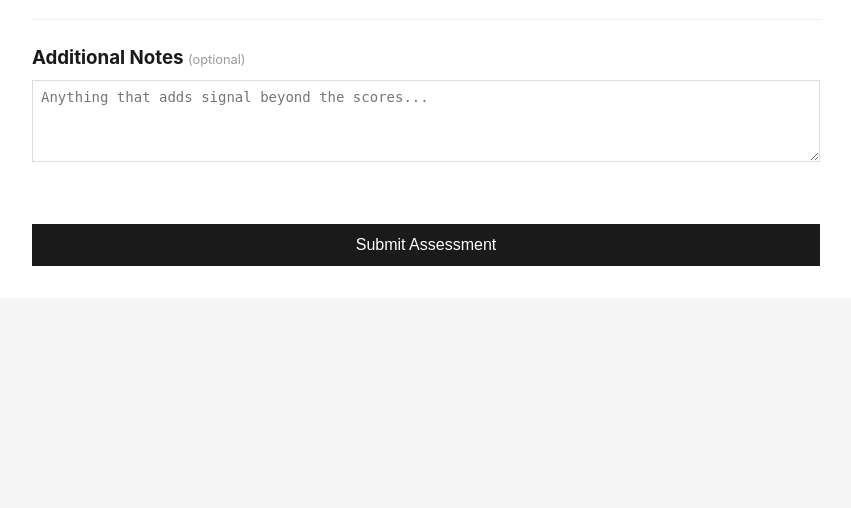
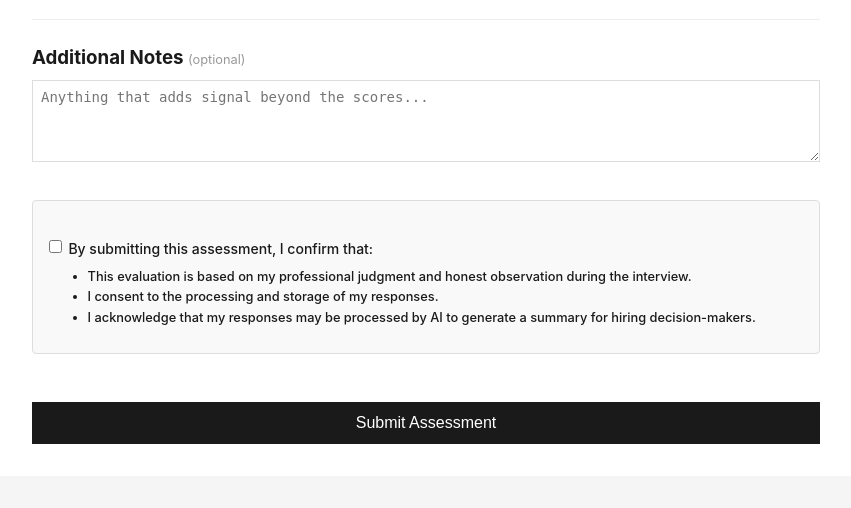
Before and after one commit to raclaws/interview-general, a FastAPI app: template templates/interview_form.html in a window 1280 px wide. Shown: the part 314-822 px from the top of the page, without its empty margins (214-1065 px from the left). Before the commit the page ends 580 px from the top, so only its background shows below. Run offline with FastAPI, Linux system fonts and the light colour scheme; the template is opened without the code that fills it, so the values that code supplies are empty.

Commit message:
Add minor features: cancel, default template, copy link, consent
- Cancel interview: hard cancel with "cancelled" status, tokens invalidated
- Default template setting: admin can switch default from templates page
- Copy token link: one-click clipboard copy on session detail page
- Consent prompt: full data+AI disclosure checkbox required before submission

Co-Authored-By: Claude Opus 4 <noreply@anthropic.com>

```diff
--- a/app/routes/interview.py
+++ b/app/routes/interview.py
@@ -26,6 +26,8 @@ async def interview_form(request: Request, token: str, db: Session = Depends(get
         return RedirectResponse(f"/i/{token}/done", status_code=303)
 
     session = db.get(InterviewSession, interviewer.session_id)
+    if session.status == "cancelled":
+        return HTMLResponse("This session has been cancelled.", status_code=410)
     template = db.get(Template, session.template_id) if session.template_id else None
     sections = []
     if session.template_id:
@@ -54,6 +56,8 @@ async def interview_submit(
         return HTMLResponse("This session has already been submitted.", status_code=400)
 
     session = db.get(InterviewSession, interviewer.session_id)
+    if session.status == "cancelled":
+        return HTMLResponse("This session has been cancelled.", status_code=410)
     sections = []
     if session.template_id:
         sections = db.exec(
--- a/static/style.css
+++ b/static/style.css
@@ -56,6 +56,7 @@ th { background: #f9f9f9; font-weight: 600; }
 }
 .badge-pending { background: #fff3cd; color: #856404; }
 .badge-completed { background: #d4edda; color: #155724; }
+.badge-cancelled { background: #f8d7da; color: #721c24; }
 
 .form-container { max-width: 500px; margin: 0 auto; background: #fff; padding: 2rem; }
 .form-container h1 { text-align: center; }
@@ -153,6 +154,10 @@ button[type="submit"], .submit-btn {
 .select-group { display: flex; flex-direction: column; gap: 0.4rem; margin-bottom: 0.5rem; }
 .select-label { display: flex; align-items: flex-start; gap: 0.4rem; cursor: pointer; font-size: 0.875rem; padding: 0.3rem 0; }
 .select-label input { margin-top: 0.15rem; }
+.btn-danger { background: #dc3545; color: #fff; padding: 0.4rem 0.75rem; border: none; cursor: pointer; font-size: 0.8rem; width: auto; }
+.btn-copy { background: #eee; color: #333; padding: 0.2rem 0.5rem; border: 1px solid #ccc; cursor: pointer; font-size: 0.7rem; margin-left: 0.4rem; border-radius: 3px; }
+.consent-block { background: #f9f9f9; border: 1px solid #ddd; padding: 1rem; margin: 1.5rem 0; border-radius: 4px; }
+.consent-block ul { margin: 0.5rem 0 0 1.2rem; font-size: 0.8rem; line-height: 1.6; }
 .toggle-group { display: flex; gap: 1.5rem; margin-bottom: 1rem; padding: 0.75rem 0; border-bottom: 1px solid #eee; }
 .toggle-label { display: flex; align-items: center; gap: 0.4rem; cursor: pointer; font-size: 0.875rem; font-weight: 500; }
 .checkbox-label { display: flex; align-items: center; gap: 0.4rem; cursor: pointer; font-size: 0.875rem; margin-top: 1rem; }
--- a/templates/interview_form.html
+++ b/templates/interview_form.html
@@ -94,6 +94,19 @@
             <textarea name="free_text" rows="4" placeholder="Anything that adds signal beyond the scores..."></textarea>
         </div>
 
+        <div class="consent-block">
+            <label class="select-label">
+                <input type="checkbox" name="consent" value="yes" required>
+                <span>By submitting this assessment, I confirm that:
+                    <ul>
+                        <li>This evaluation is based on my professional judgment and honest observation during the interview.</li>
+                        <li>I consent to the processing and storage of my responses.</li>
+                        <li>I acknowledge that my responses may be processed by AI to generate a summary for hiring decision-makers.</li>
+                    </ul>
+                </span>
+            </label>
+        </div>
+
         <button type="submit" class="btn submit-btn">Submit Assessment</button>
     </form>
 </div>
```
Also changed, not shown: app/routes/admin.py (+32 -0 lines), templates/session_detail.html (+14 -0 lines), templates/templates_list.html (+9 -1 lines).
